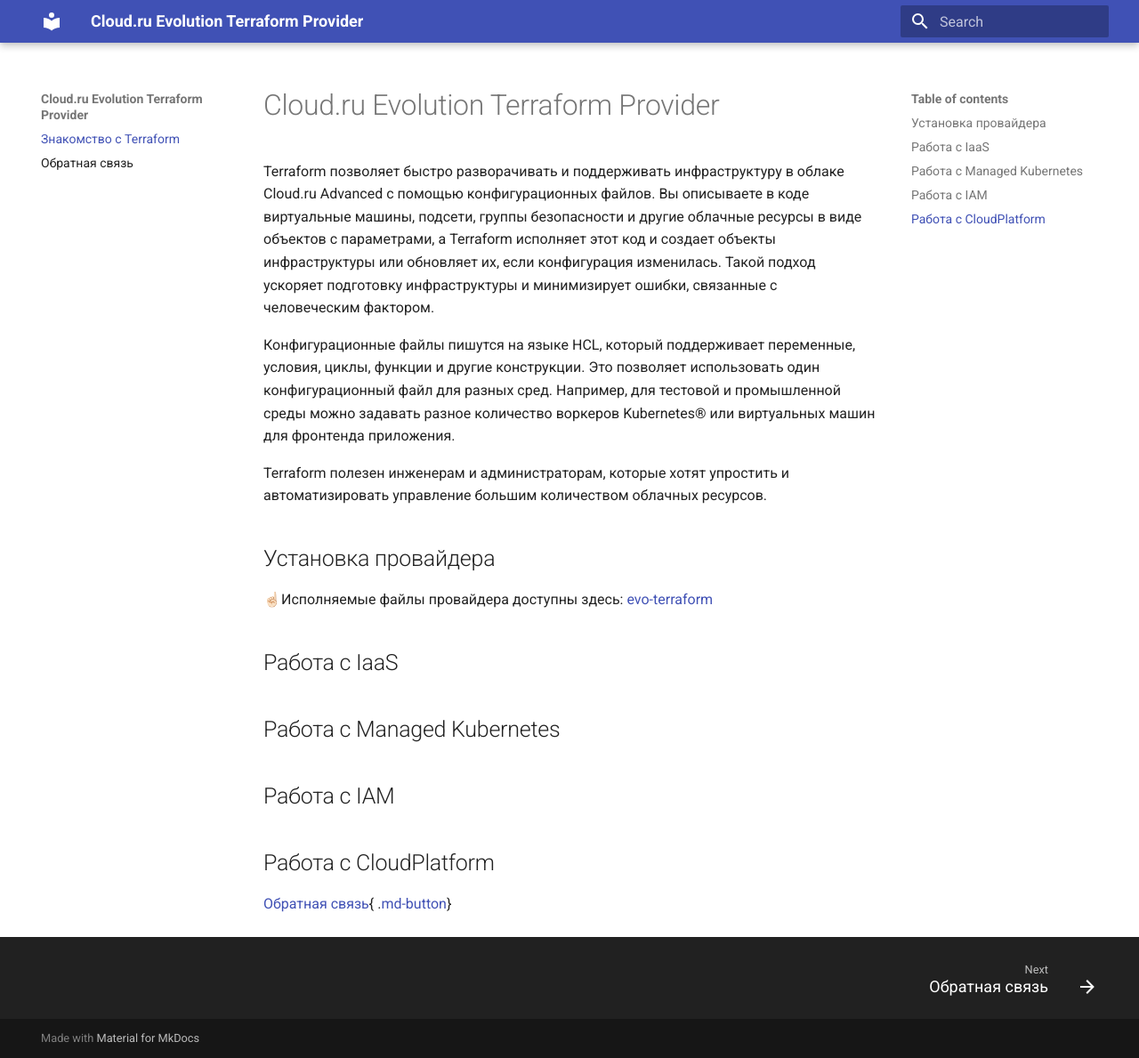
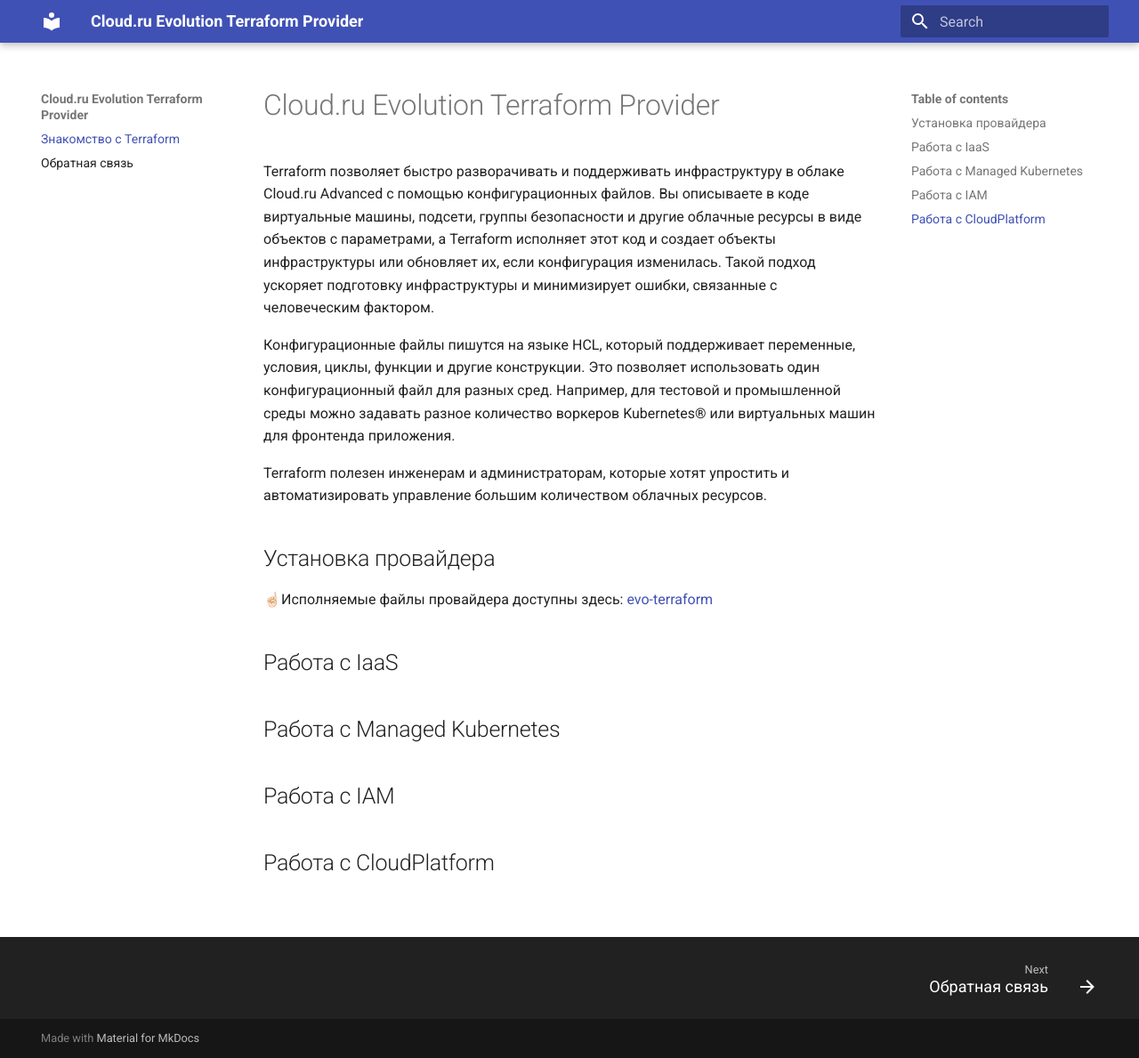
Before and after one commit to CLOUDdotRu/evo-terraform, an MkDocs documentation site: the page built from docs/index.md, in a window 1280 px wide and 1189 px high. Shown: the whole window at 89% size. Built offline with MkDocs 1.6.1 and Material for MkDocs 9.7.7, drawn with Linux system fonts in a browser that asks for light colours.

Commit message:
Update index.md

```diff
--- a/docs/index.md
+++ b/docs/index.md
@@ -23,6 +23,3 @@
 
 
 ## Работа с CloudPlatform
-
-
-[Обратная связь](#){ .[md-button](https://github.com/CLOUDdotRu/evo-terraform/issues)}
```
